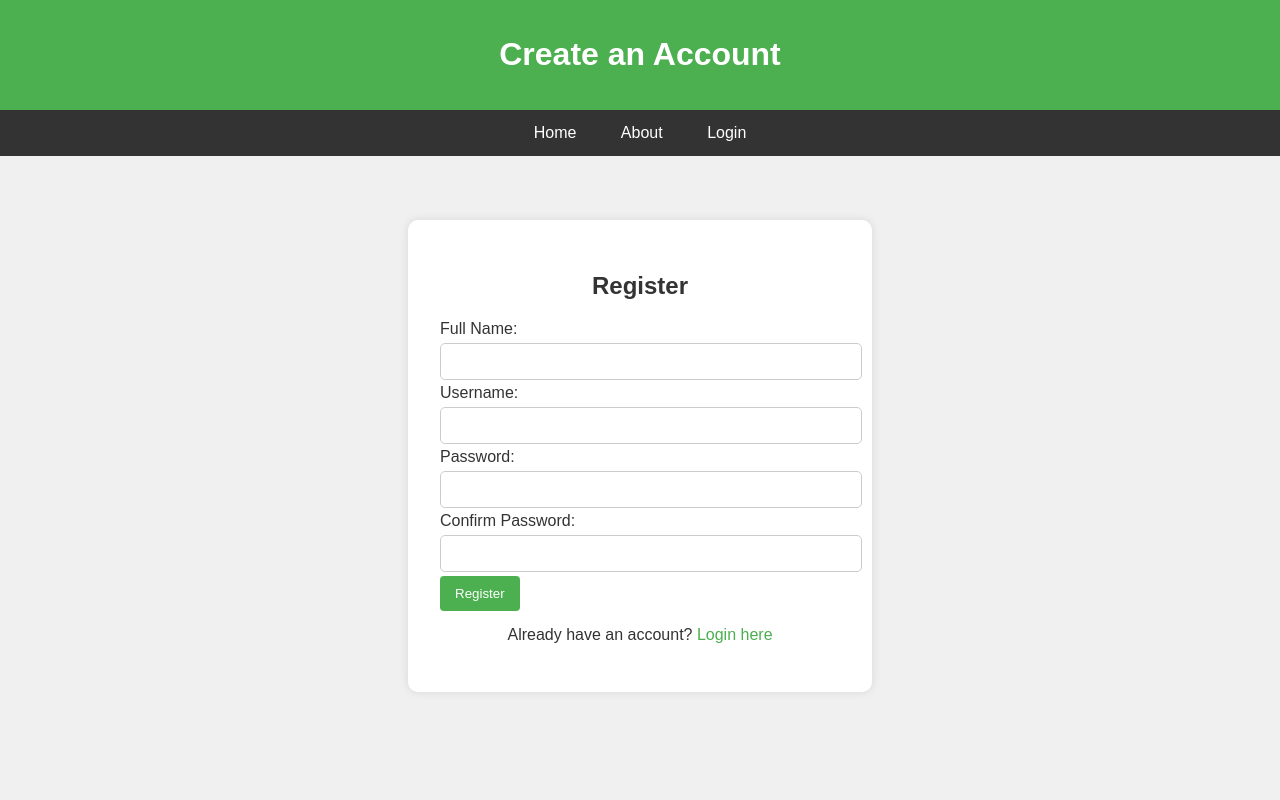
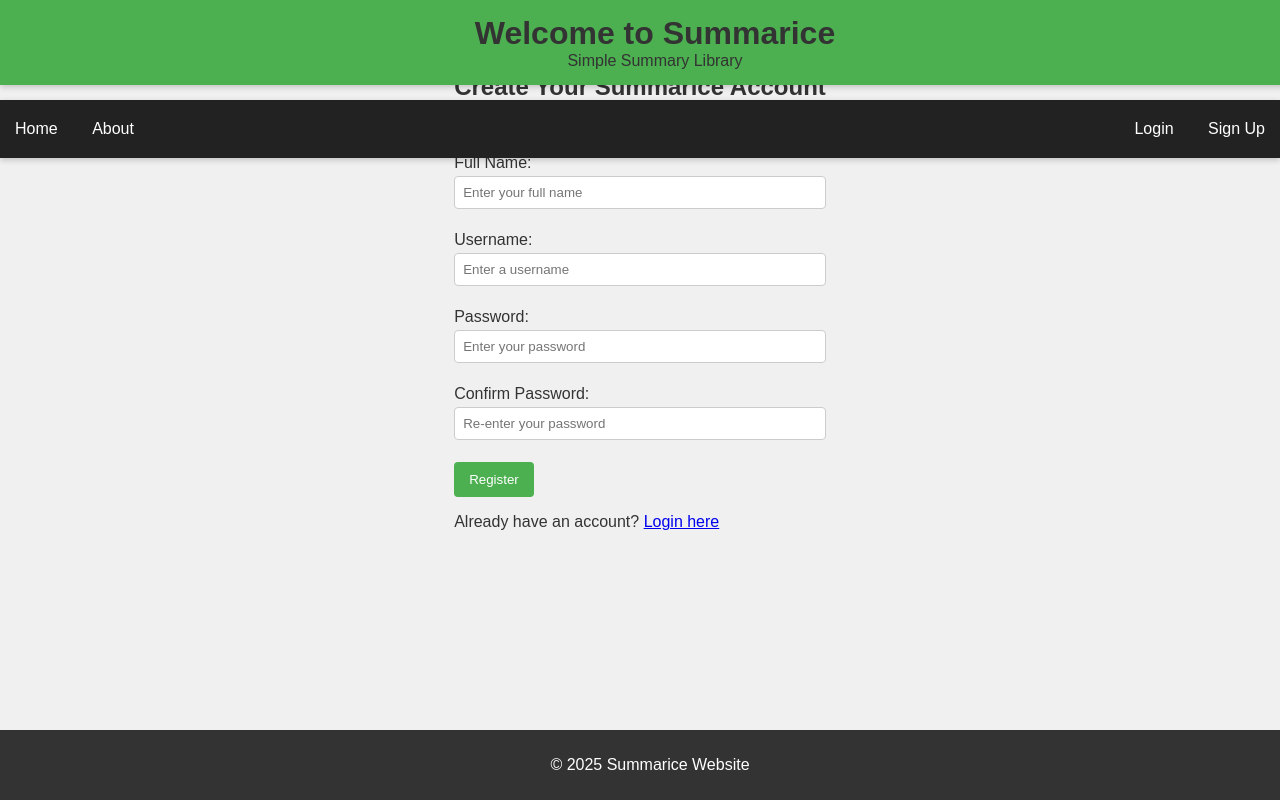
Before and after one commit to GHav1/summarice, a PHP site: page /signup.php in a window 1280 px wide. Run offline with PHP 8.4, Linux system fonts and the light colour scheme.

Commit message:
Update signup.php

```diff
--- a/summarice/signup.php
+++ b/summarice/signup.php
@@ -1,47 +1,48 @@
+<?php
+session_start();
+include 'header.php';
+?>
+
 <!DOCTYPE html>
 <html lang="en">
 <head>
-    <meta charset="UTF-8">
-    <meta name="viewport" content="width=device-width, initial-scale=1.0">
-    <title>Register - Summarice</title>
+    <meta charset="UTF-8" />
+    <meta name="viewport" content="width=device-width, initial-scale=1.0"/>
+    <title>Summarice - Sign Up</title>
     <link rel="stylesheet" href="styles.css">
 </head>
 <body>
 
-    <header>
-        <h1>Create an Account</h1>
-    </header>
+<main class="signup-page">
+    <section class="signup-section">
+        <h2>Create Your Summarice Account</h2>
+        <p>Fill in the details below to create your account.</p>
 
-    <nav>
-        <a href="index.html">Home</a>
-        <a href="about.html">About</a>
-        <a href="loginpage.php">Login</a>
-    </nav>
+        <form action="register.php" method="post" class="signup-form">
+            <label for="fullname">Full Name:</label><br>
+            <input type="text" id="fullname" name="fullname" placeholder="Enter your full name" required><br><br>
 
-    <main>
-        <section class="login-section">
-            <h2>Register</h2>
-            <form action="register.php" method="post" class="login-form">
-                <label for="fullname">Full Name:</label>
-                <input type="text" id="fullname" name="fullname" required>
+            <label for="username">Username:</label><br>
+            <input type="text" id="username" name="username" placeholder="Enter a username" required><br><br>
 
-                <label for="username">Username:</label>
-                <input type="text" id="username" name="username" required>
+            <label for="password">Password:</label><br>
+            <input type="password" id="password" name="password" placeholder="Enter your password" required><br><br>
 
-                <label for="password">Password:</label>
-                <input type="password" id="password" name="password" required>
+            <label for="confirm">Confirm Password:</label><br>
+            <input type="password" id="confirm" name="confirm" placeholder="Re-enter your password" required><br><br>
 
-                <label for="confirm">Confirm Password:</label>
-                <input type="password" id="confirm" name="confirm" required>
+            <button type="submit">Register</button>
 
-                <button type="submit">Register</button>
+            <p class="login-text">
+                Already have an account? <a href="loginpage.php">Login here</a>
+            </p>
+        </form>
+    </section>
+</main>
 
-                <p class="signup-text">
-                    Already have an account? <a href="loginpage.php">Login here</a>
-                </p>
-            </form>
-        </section>
-    </main>
+<footer>
+    <p>&copy; 2025 Summarice Website</p>
+</footer>
 
 </body>
 </html>
```
